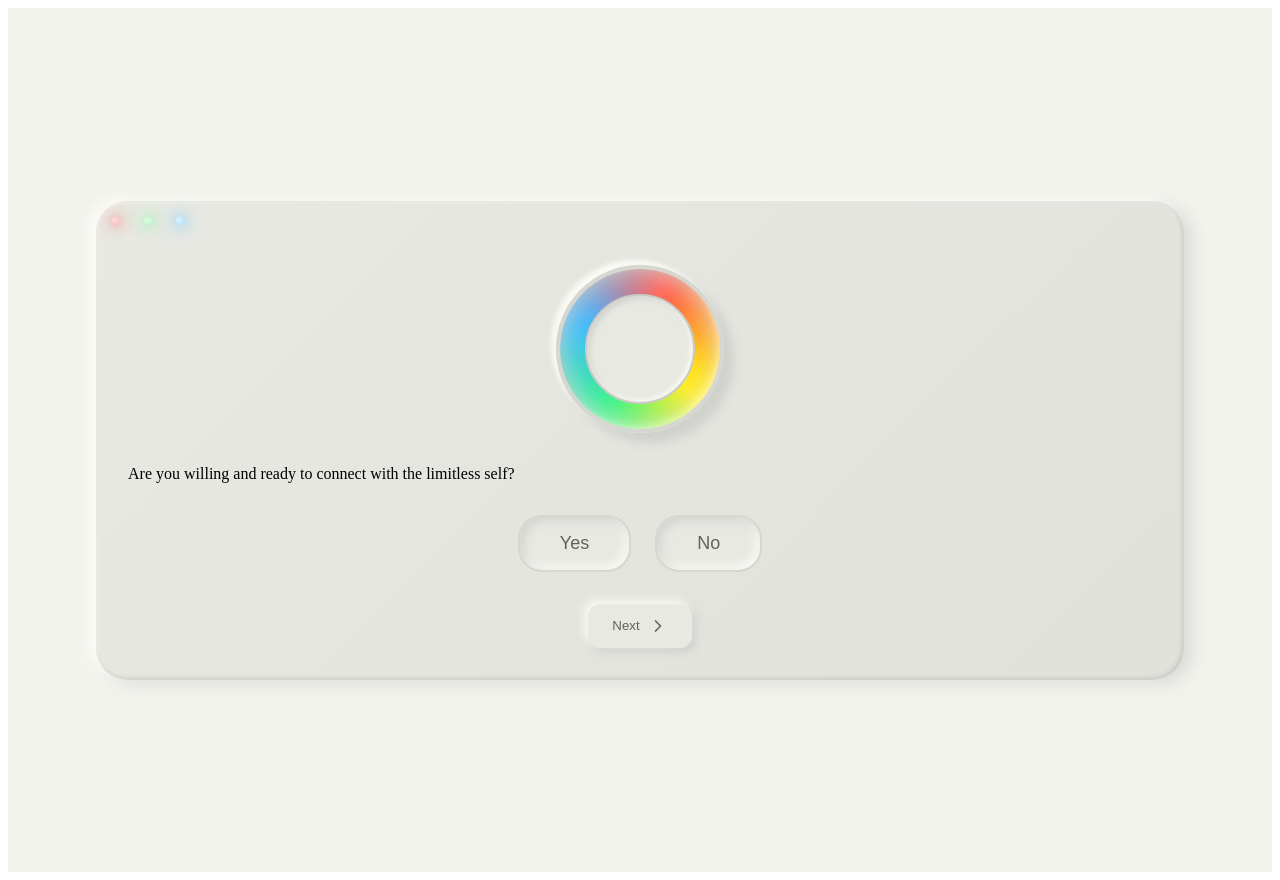
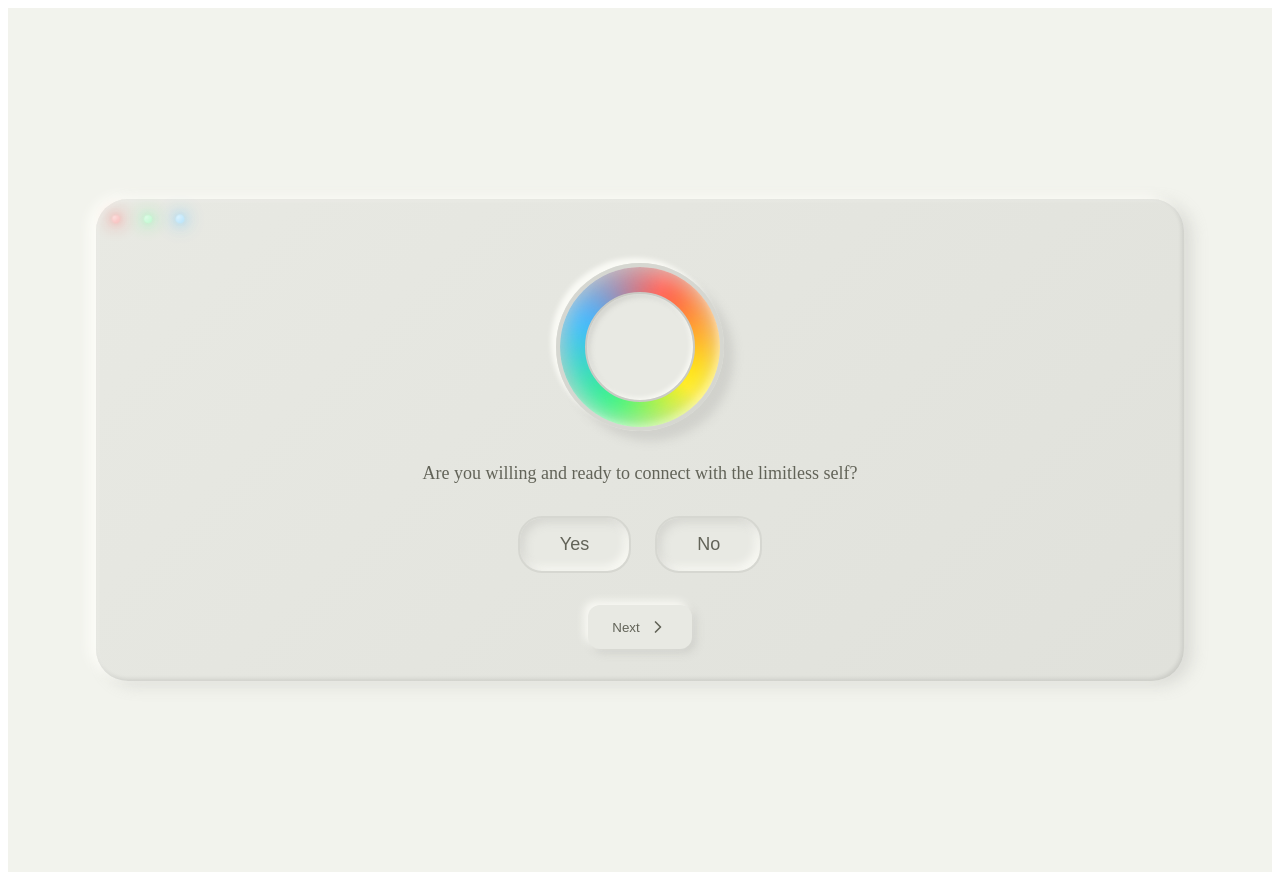
Before and after one commit to peatf/meditationconsole, a Next.js app: page / in a window 1280 px wide. Built offline with nearby package versions, Linux system fonts and the light colour scheme.

Commit message:
Update MeditationGameConsole.jsx

```diff
--- a/src/components2/MeditationGameConsole.jsx
+++ b/src/components2/MeditationGameConsole.jsx
@@ -129,7 +129,7 @@ export default function MeditationGameConsole() {
         )}
 
         {/* Slide Text */}
-        <p className={styles.directionsText}>{slide.text}</p>
+        <p className={styles.slideText}>{slide.text}</p>
 
         {/* Buttons */}
         {slide.type === "buttons" && (
```
